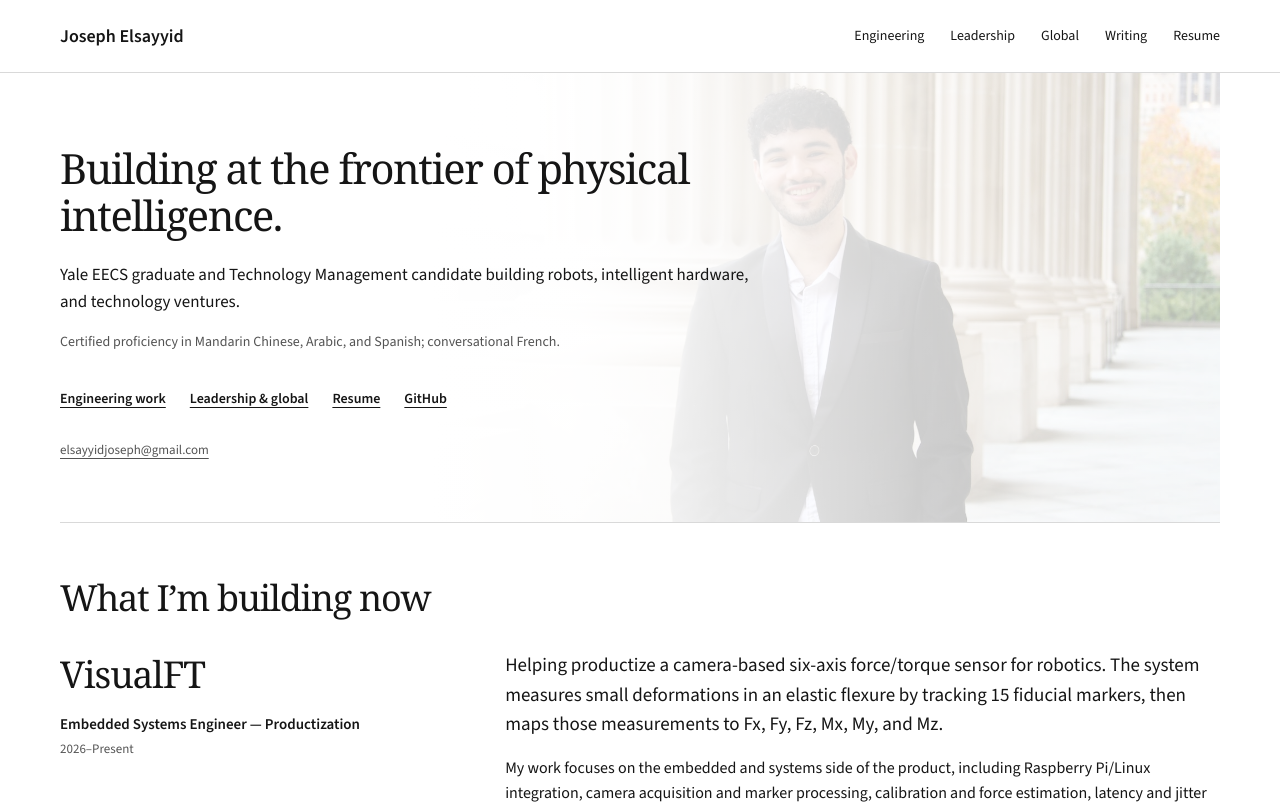
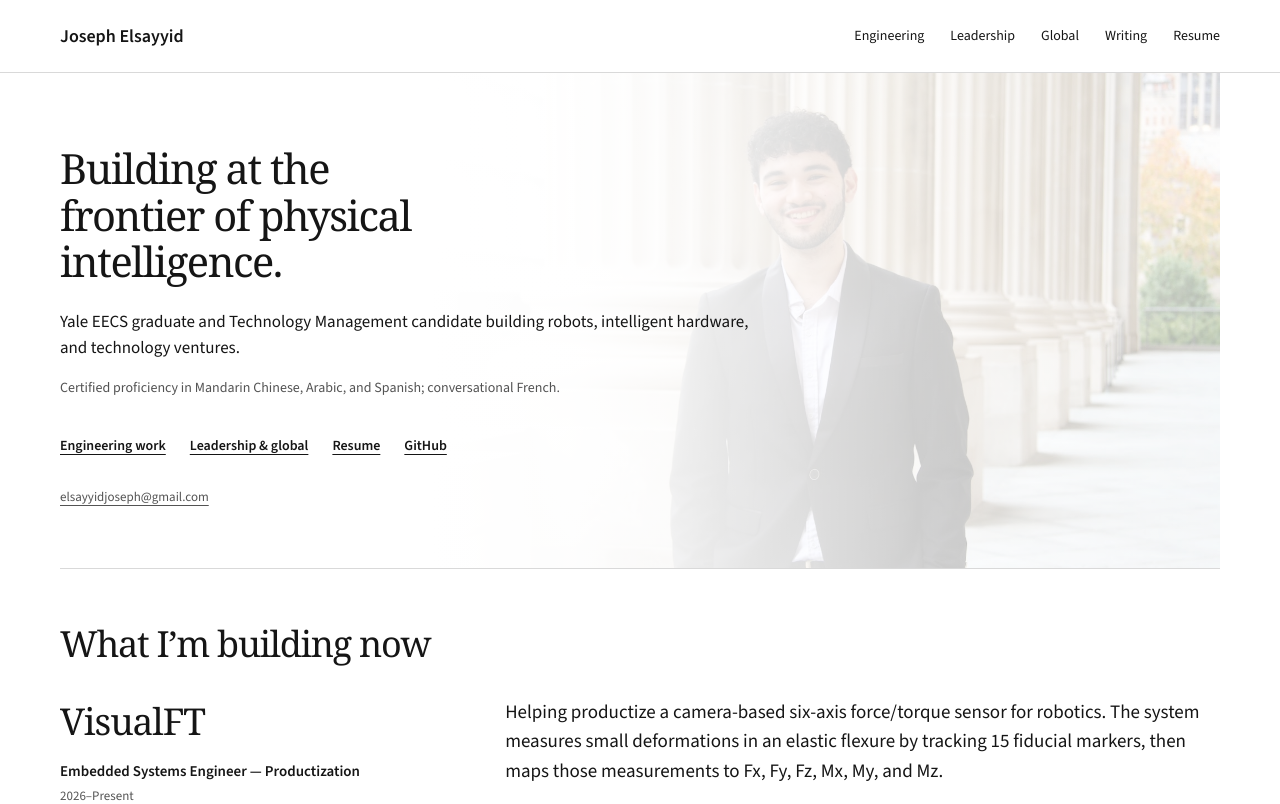
Before and after one commit to jelsayyid/personal_website, a Next.js app: page / in a window 1280 px wide. Shown: the top 804 px of the page. Built offline with nearby package versions, Linux system fonts and the light colour scheme.

Commit message:
Narrow hero headline for natural two-line wrapping

```diff
--- a/app/globals.css
+++ b/app/globals.css
@@ -23,6 +23,7 @@ p { margin-bottom: 16px; }
 .hero { position: relative; isolation: isolate; padding-block: 72px 60px; overflow: hidden; }
 .hero-copy { position: relative; z-index: 2; max-width: 790px; width: 72%; }
 h1 { font-size: clamp(34px, 3.25vw, 47px); line-height: 1.12; margin-bottom: 24px; }
+.hero h1 { max-width: 18ch; }
 .hero-subhead { font-size: 17px; line-height: 1.55; max-width: 700px; }
 .hero-languages { font-size: 14px; color: var(--muted); max-width: 640px; margin-bottom: 24px; }
 .hero-portrait { position: absolute; z-index: 0; inset: 0 0 0 auto; width: 68%; overflow: hidden; }
```
